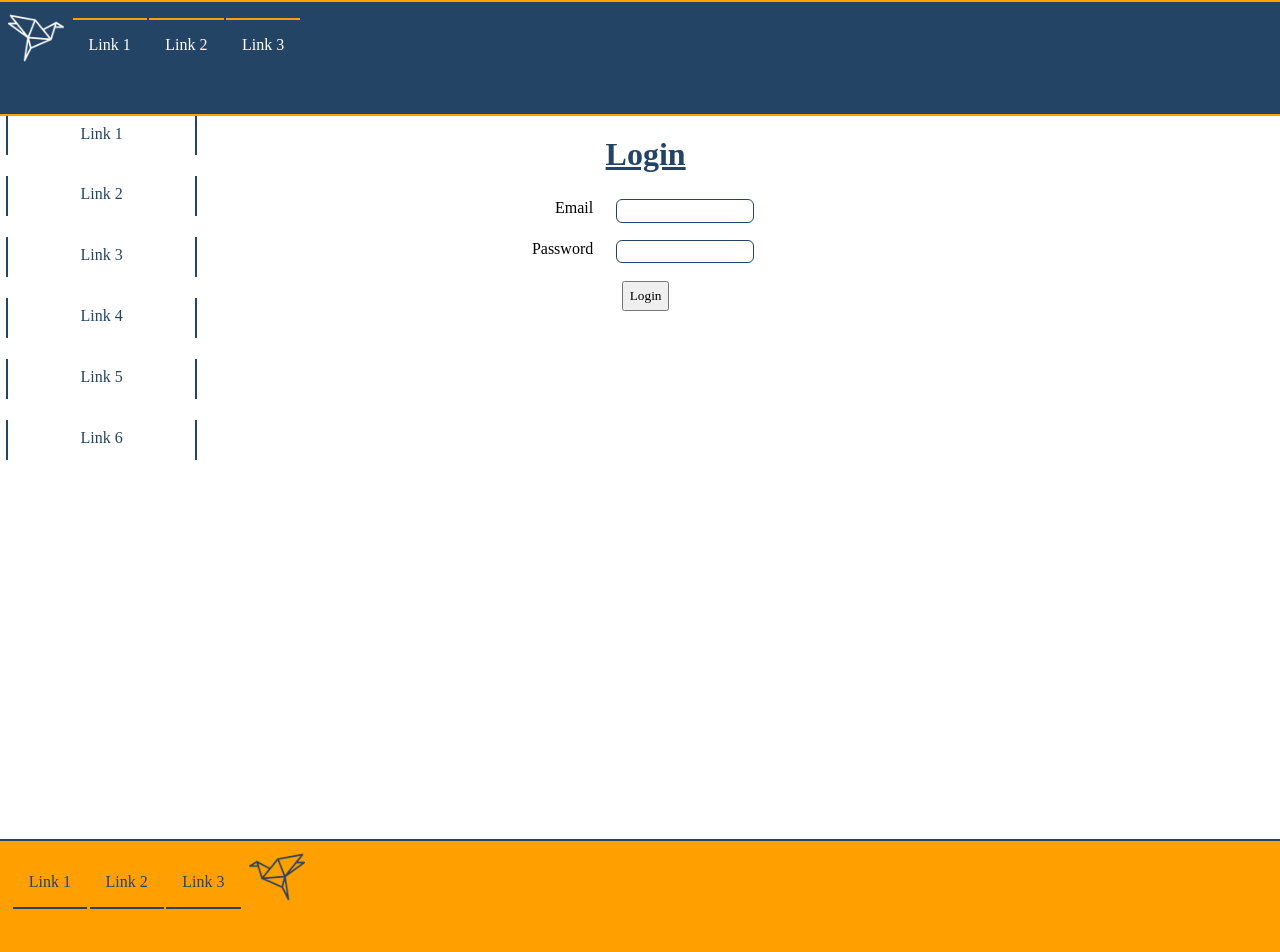
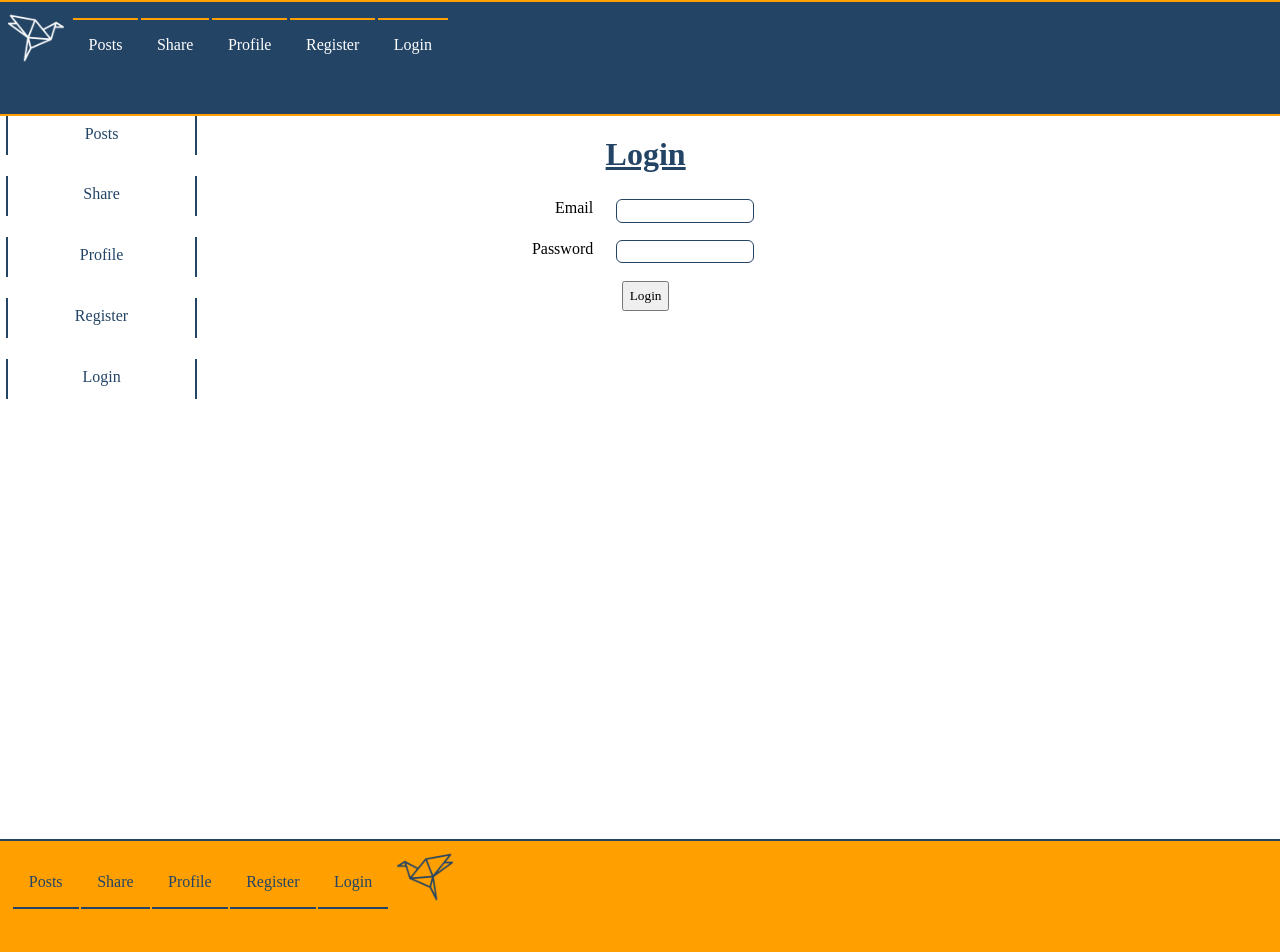
Before and after one commit to KostadinovK/JS-Web, a React (Create React App) app in the folder 02-ReactJS/02-Single Page App Workshop/React App/app/: page /login in a window 1280 px wide. Shown: the top 952 px of the page. Built offline with nearby package versions, Linux system fonts and the light colour scheme.

Commit message:
Added menus for navigation and finished react workshop 02

```diff
--- a/02-ReactJS/02-Single Page App Workshop/React App/app/src/Aside/Aside.js
+++ b/02-ReactJS/02-Single Page App Workshop/React App/app/src/Aside/Aside.js
@@ -7,13 +7,12 @@ import Link from '../shared/Link/Link';
 function Aside() {
     return (
         <aside className='Aside'>
-            <ul>
-                <Link url='#'>Link 1</Link>
-                <Link url='#'>Link 2</Link>
-                <Link url='#'>Link 3</Link>
-                <Link url='#'>Link 4</Link>
-                <Link url='#'>Link 5</Link>
-                <Link url='#'>Link 6</Link>
+          <ul>
+                <Link url='/'>Posts</Link>
+                <Link url='/share'>Share</Link>
+                <Link url='/profile'>Profile</Link>
+                <Link url='/register'>Register</Link>
+                <Link url='/login'>Login</Link>
             </ul>
         </aside>
     );
--- a/02-ReactJS/02-Single Page App Workshop/React App/app/src/Footer/Footer.js
+++ b/02-ReactJS/02-Single Page App Workshop/React App/app/src/Footer/Footer.js
@@ -7,11 +7,13 @@ import Link from '../shared/Link/Link';
 function Footer() {
     return (
         <footer className='Footer'>
-            <ul>
-                <Link url='#'>Link 1</Link>
-                <Link url='#'>Link 2</Link>
-                <Link url='#'>Link 3</Link>
-                <Link url="#">
+             <ul>
+                <Link url='/'>Posts</Link>
+                <Link url='/share'>Share</Link>
+                <Link url='/profile'>Profile</Link>
+                <Link url='/register'>Register</Link>
+                <Link url='/login'>Login</Link>
+                <Link url="/">
                     <img id="logo" src="/blue-origami-bird-flipped.png" alt="my-app-logo" />
                 </Link>
             </ul>
--- a/02-ReactJS/02-Single Page App Workshop/React App/app/src/Navigation/Navigation.js
+++ b/02-ReactJS/02-Single Page App Workshop/React App/app/src/Navigation/Navigation.js
@@ -7,12 +7,14 @@ function Navigation(){
     return (
         <nav className="Navigation">
             <ul>
-                <Link url='#'>
+                <Link url='/'>
                     <img id="logo" src="/white-origami-bird.png" alt="my-app-logo" />
                 </Link>
-                <Link url='#'>Link 1</Link>
-                <Link url='#'>Link 2</Link>
-                <Link url='#'>Link 3</Link>
+                <Link url='/'>Posts</Link>
+                <Link url='/share'>Share</Link>
+                <Link url='/profile'>Profile</Link>
+                <Link url='/register'>Register</Link>
+                <Link url='/login'>Login</Link>
             </ul>
         </nav>
     );
--- a/02-ReactJS/02-Single Page App Workshop/React App/app/src/shared/Link/Link.js
+++ b/02-ReactJS/02-Single Page App Workshop/React App/app/src/shared/Link/Link.js
@@ -1,10 +1,12 @@
 import React from 'react';
 import './Link.css';
+
+import { Link as L } from 'react-router-dom';
 
 function Link( {children, url} ){
     return (
         <li className='listItem'>
-            <a href={url}>{children}</a>
+            <L to={url}>{children}</L>
         </li>
     );
 }
```
